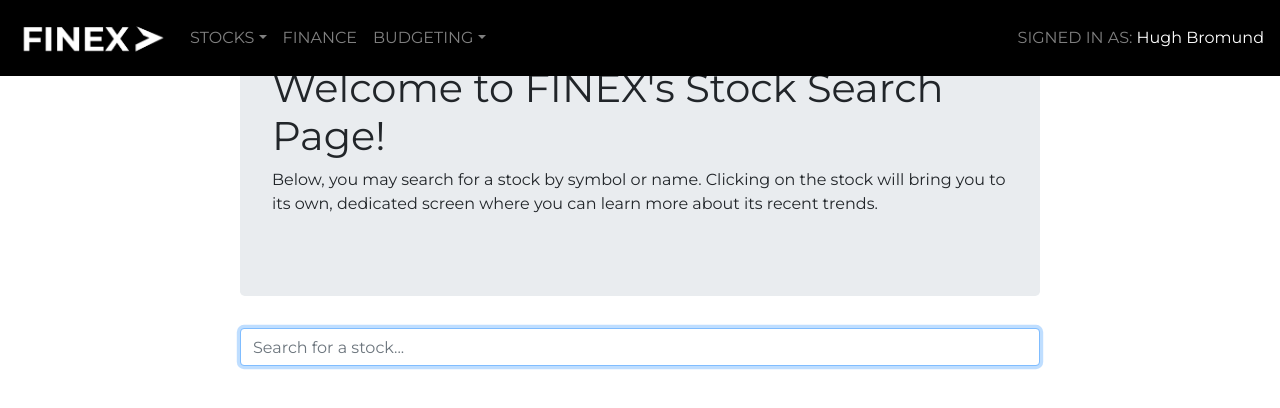
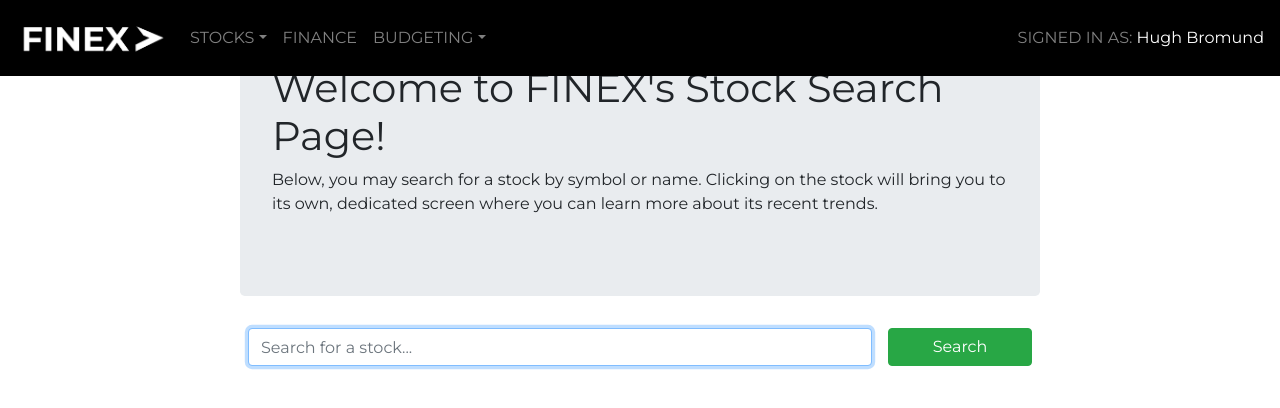
Before and after one commit to hughbromund/FINEX, a React (Create React App) app in the folder frontend/: page /searchstock in a window 1280 px wide. Shown: the top 408 px of the page. Built offline with nearby package versions, Linux system fonts and the light colour scheme; no server answers; what react-stockcharts would draw is missing.

Commit message:
Moved search bar to own component and tidied up 404 page styling

```diff
--- a/frontend/src/components/NotFound.js
+++ b/frontend/src/components/NotFound.js
@@ -1,6 +1,6 @@
 import React, { Component } from "react";
 import classes from "./NotFound.module.css";
-import image from "../assets/img/not-found.jpg";
+import SearchBar from './SearchBar/SearchBar';
 
 class NotFound extends Component {
 
@@ -12,8 +12,11 @@ class NotFound extends Component {
                     <div className={classes.message}>
                         Sorry, we were unable to find that page.
                     </div>
+                    <div className={classes.searchBarText}>
+                        In the mean time, feel free to search for a stock you're interested in...
+                    </div>
                     <div className={classes.searchBar}>
-                        Yeet lol
+                        <SearchBar />
                     </div>
                 </div>
             </div>
--- a/frontend/src/components/NotFound.module.css
+++ b/frontend/src/components/NotFound.module.css
@@ -1,13 +1,15 @@
 .wrapper {
-    background-color: white;
-    background-image: url("../assets/img/not-found.jpg");
+    background-color: black;
+    background-image: linear-gradient( rgba(0, 0, 0, 0.6), rgba(0, 0, 0, 0.6) ), url("../assets/img/not-found.jpg");
     background-size: contain;
     background-size: cover;
     width: 100%;
     height: 100vh;
+    z-index: -1;
 
     display: flex;
     justify-content: center;
+    color: white;
 }
 
 .content {
@@ -19,7 +21,6 @@
     padding-top: 200px;
     padding-left: 100px;
     padding-right: 100px;
-    color: white;
     font-size: 50pt;
 
     display: flex;
@@ -27,14 +28,21 @@
     justify-content: center;
 }
 
-.searchBar {
-    padding-top: 200px;
+.searchBarText {
+    padding-top: 20px;
     padding-left: 100px;
     padding-right: 100px;
-    color: white;
-    font-size: 50pt;
+    font-size: 30pt;
 
     display: flex;
     flex-direction: row;
     justify-content: center;
 }
+
+.searchBar {
+    padding-top: 40px;
+
+    display: flex;
+    flex-direction: row;
+    justify-content: center;
+}
--- a/frontend/src/components/SearchBar/SearchBar.js
+++ b/frontend/src/components/SearchBar/SearchBar.js
@@ -2,10 +2,18 @@ import React, { Component } from "react";
 import Dropdown from 'react-bootstrap/Dropdown'
 import Jumbotron from 'react-bootstrap/Jumbotron'
 import Button from 'react-bootstrap/Button';
+import FormControl from 'react-bootstrap/FormControl'
 import classes from './SearchBar.module.css'
 import { STOCK_LIST_API } from '../../constants/Constants';
+import history from '../../routing/History';
+import { YOUR_STOCKS_PATH } from '../../constants/Constants';
 
 class SearchBar extends Component {
+
+    state = {
+        stockList: [[]],
+        inputValue: ""
+    }
 
     /*
     * Gets stock list from API on component mount.
@@ -31,10 +39,60 @@ class SearchBar extends Component {
         return body;
     }
 
+    updateValue = (newVal) => {
+        this.setState({inputValue:newVal});
+        this.callListAPI(newVal)
+            .catch(err => console.log(err));
+    }
+
+    getCurrList = () => {
+        let currList = [];
+        for (let i = 0; i < this.state.stockList.length; i++) {
+            currList.push(
+                <Dropdown.Item key={i} eventKey={i} onSelect={eventKey => {this.updateValue(this.state.stockList[eventKey][1])}}>
+                    {this.state.stockList[i][1]}
+                </Dropdown.Item>
+            )
+        }
+        if (currList.length == 0) {
+            return;
+        }
+        return (
+            <Dropdown.Menu>
+                {currList}
+            </Dropdown.Menu>
+        );
+    }
+
     render() {
+
+        const CustomToggle = React.forwardRef(({ children, onClick }, ref) => (
+            <div>
+                <FormControl
+                    autoFocus
+                    placeholder={'Search for a stock...'}
+                    value={this.state.inputValue}
+                    ref={ref}
+                    className={classes.form}
+                    onClick={e => {
+                        e.preventDefault();
+                        onClick(e);
+                    }}
+                    onChange={e => this.updateValue(e.target.value)}
+                />
+                {children}
+            </div>
+        ));
+
         return (
-            <div>
-
+            <div className={classes.wrapper}>
+                <Dropdown className={classes.bar}>
+                    <Dropdown.Toggle as={CustomToggle} id="toggle"></Dropdown.Toggle>
+                    {this.getCurrList()}
+                </Dropdown>
+                <Button variant="success" className={classes.searchButton} onClick={() => history.push(YOUR_STOCKS_PATH)}>
+                    Search
+                </Button>
             </div>
         );
     }
--- a/frontend/src/components/SearchBar/SearchBar.module.css
+++ b/frontend/src/components/SearchBar/SearchBar.module.css
@@ -0,0 +1,16 @@
+.wrapper {
+    display: flex;
+    flex-direction: row;
+
+    font-family: "Montserrat", sans-serif;
+}
+
+.bar {
+    width: 40rem;
+    padding-right: 1rem;
+    border-color: white;
+}
+
+.searchButton {
+    width: 9rem;
+}
--- a/frontend/src/components/StockSearch/StockSearch.js
+++ b/frontend/src/components/StockSearch/StockSearch.js
@@ -5,82 +5,12 @@ import classes from './StockSearch.module.css'
 import Jumbotron from 'react-bootstrap/Jumbotron'
 import Button from 'react-bootstrap/Button';
 import { STOCK_LIST_API } from '../../constants/Constants';
+import SearchBar from '../SearchBar/SearchBar';
 
 
 class StockSearch extends Component {
 
-    state = {
-        stockList: [[]],
-        inputValue: ""
-    }
-
-    componentDidMount = () => {
-        this.callListAPI()
-            .catch(err => console.log(err));
-    }
-
-    /*
-    * Makes a call to backend requesting stock list based on
-    * input provided.
-    */
-    callListAPI = async (currInputVal) => {
-        console.log("http://localhost:5000" + STOCK_LIST_API + currInputVal)
-        const response = await fetch("http://localhost:5000" + STOCK_LIST_API + currInputVal);
-        const body = await response.json();
-        this.setState({stockList:body});
-
-        if (response.status !== 200) {
-            throw Error(body.message)
-        }
-        return body;
-    }
-
-    updateValue = (newVal) => {
-        this.setState({inputValue:newVal});
-        this.callListAPI(newVal)
-            .catch(err => console.log(err));
-    }
-
-    //Might not be a required method
-    getCurrList = () => {
-        let currList = [];
-        for (let i = 0; i < this.state.stockList.length; i++) {
-            currList.push(
-                <Dropdown.Item key={i} eventKey={i} onSelect={eventKey => {this.updateValue(this.state.stockList[eventKey])}}>
-                    {this.state.stockList[i][1]}
-                </Dropdown.Item>
-            )
-        }
-        if (currList.length == 0) {
-            return;
-        }
-        return (
-            <Dropdown.Menu>
-                {currList}
-            </Dropdown.Menu>
-        );
-    }
-
     render() {
-
-        const CustomToggle = React.forwardRef(({ children, onClick }, ref) => (
-            <div>
-                <FormControl
-                    autoFocus
-                    placeholder={'Search for a stock...'}
-                    value={this.state.inputValue}
-                    ref={ref}
-                    className={classes.form}
-                    onClick={e => {
-                        e.preventDefault();
-                        onClick(e);
-                    }}
-                    onChange={e => this.updateValue(e.target.value)}
-                />
-                {children}
-            </div>
-        ));
-
         return (
             <div className={classes.wrapper}>
                 <div className={classes.innerDiv}>
@@ -93,17 +23,11 @@ class StockSearch extends Component {
                     </Jumbotron>
                 </div>
                 <div className={classes.innerDiv}>
-                    <Dropdown>
-                        <Dropdown.Toggle as={CustomToggle} id="toggle"></Dropdown.Toggle>
-                        {this.getCurrList()}
-                    </Dropdown>
+                    <SearchBar />
                 </div>
-                {this.state.stockList}
             </div>
         );
-
     }
-
 }
 
 export default StockSearch;
```
